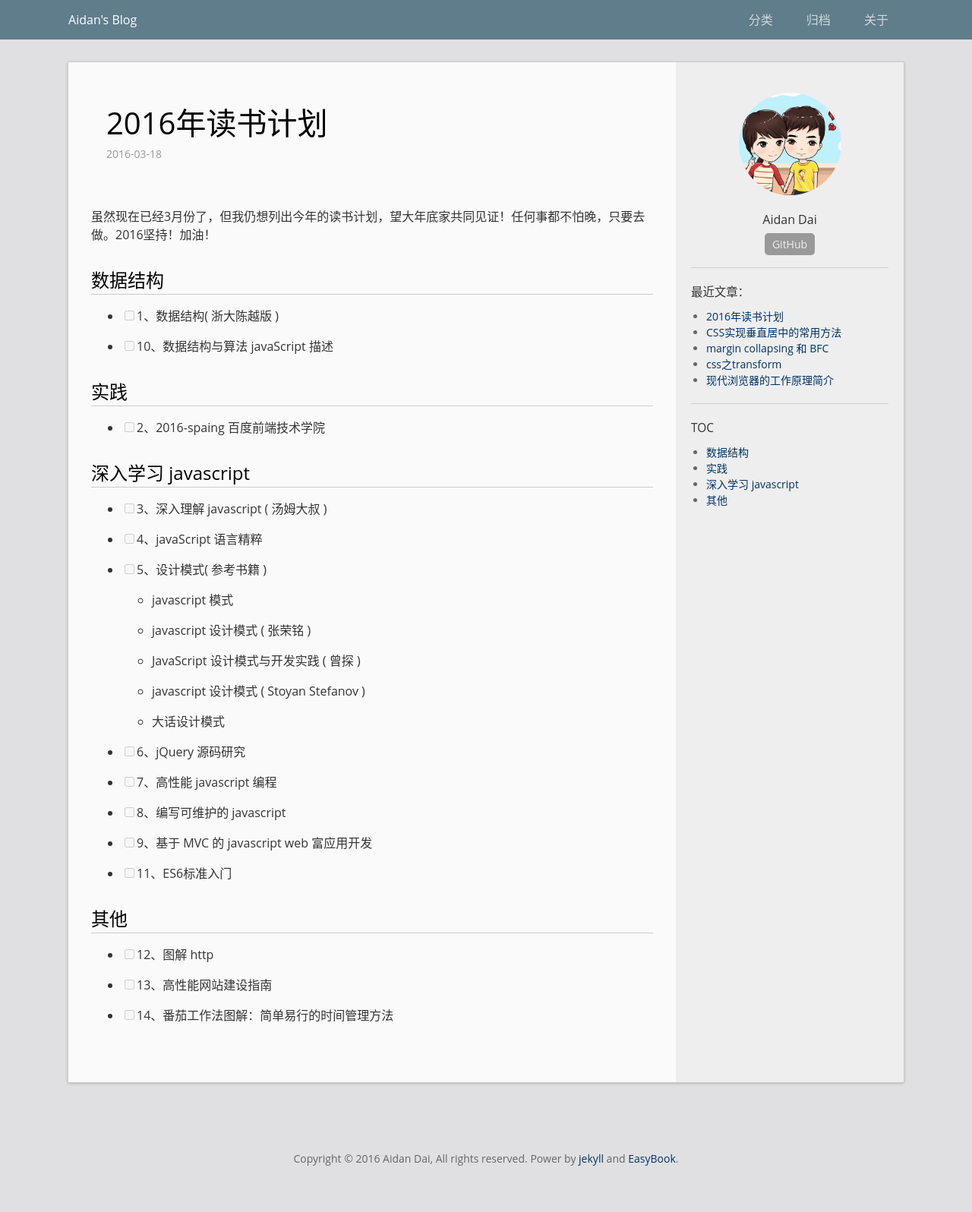
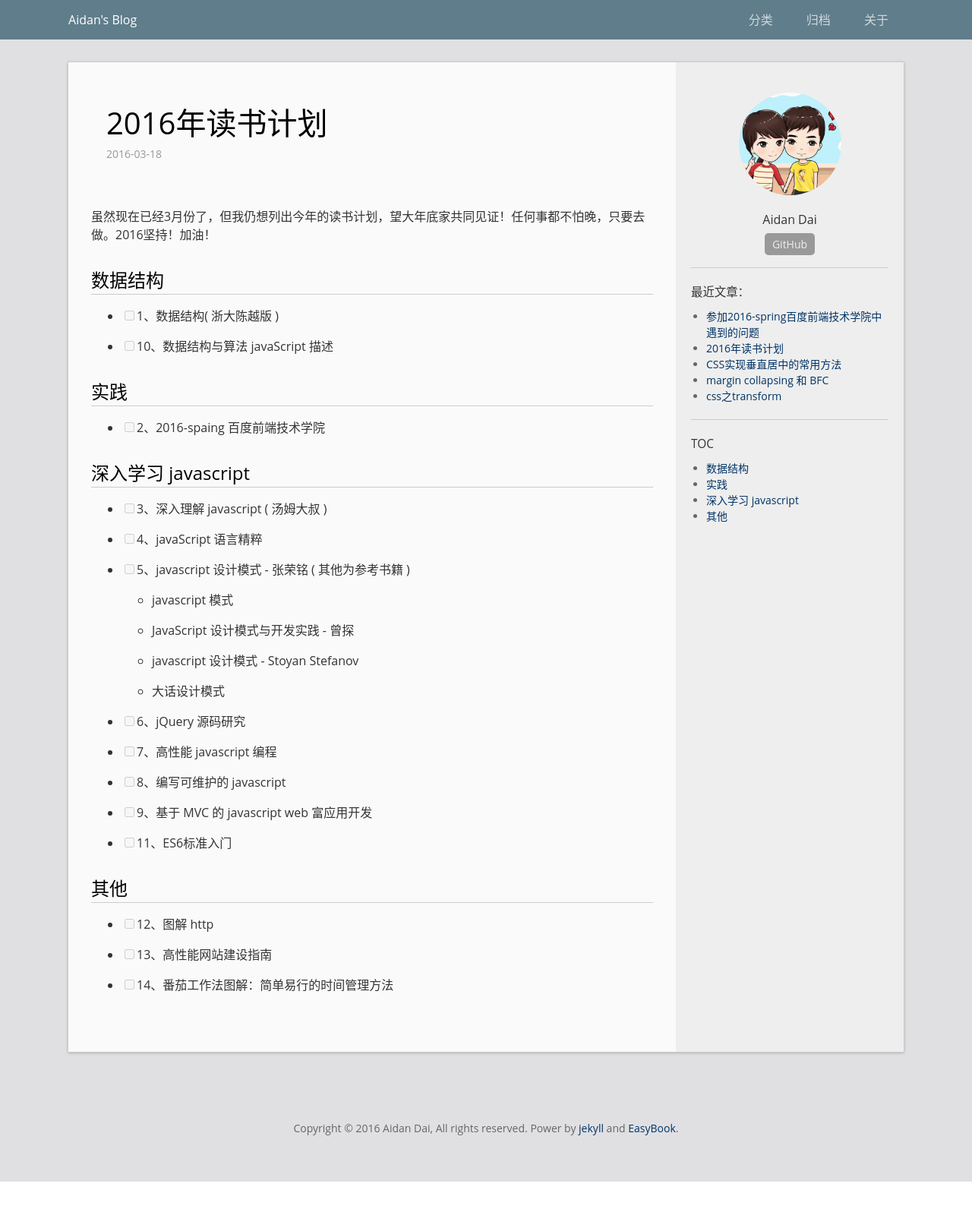
Before and after one commit to shengxiazi/AidanDai.github.io, a Jekyll site: the page built from _posts/2016-03-18-plan-for-2016.md, in a window 1280 px wide. Shown: the whole page at 76% size. Built offline with Jekyll 4.4.1, drawn with Linux system fonts in a browser that asks for light colours; comment, search, counter and statistics services are not loaded; after the commit the page ends 1556 px from its top, so only the background shows below that.

Commit message:
add a post - 2016-spring-baidu-ife-confues

````diff
--- a/_includes/head.html
+++ b/_includes/head.html
@@ -11,4 +11,13 @@
   <link rel="canonical" href="{{ page.url | replace:'index.html','' | prepend: site.baseurl | prepend: site.url }}">
   <link rel="alternate" type="application/rss+xml" title="{{ site.title }}" href="{{ "/feed.xml" | prepend: site.baseurl | prepend: site.url }}" />
   <base target="_blank">
+  <style type="text/css">
+    .ballot_box_with_check:before {
+      content: "\2611\ ";
+    }
+
+    .ballot_box:before {
+      content: "\2610\ ";
+    }
+  </style>
 </head>
--- a/_layouts/post.html
+++ b/_layouts/post.html
@@ -9,7 +9,7 @@
   </header>
 
   <article class="post-content">
-    {{ content }}
+    {{ content | replace: '<p>[ ]', '<p><span class="ballot_box"></span>' | replace: '<p>[x]', '<p><span class="ballot_box_with_check"></span>' | replace: '<li>[ ]', '<li><span class="ballot_box"></span>' | replace: '<li>[x]', '<li><span class="ballot_box_with_check"></span>'  }}
   </article>
 
   {% include comment.html %}
--- a/_posts/2016-03-18-plan-for-2016.md
+++ b/_posts/2016-03-18-plan-for-2016.md
@@ -24,17 +24,15 @@
 
 - [ ] 4、javaScript 语言精粹
 
-- [ ] 5、设计模式( 参考书籍 )
+- [ ] 5、javascript 设计模式 - 张荣铭 ( 其他为参考书籍 )
 
-    - javascript 模式
+	- javascript 模式
 
-    - javascript 设计模式 ( 张荣铭 )
+	- JavaScript 设计模式与开发实践 - 曾探
 
-    - JavaScript 设计模式与开发实践 ( 曾探 )
+	- javascript 设计模式 - Stoyan Stefanov
 
-    - javascript 设计模式 ( Stoyan Stefanov )
-
-    - 大话设计模式
+	- 大话设计模式
 
 - [ ] 6、jQuery 源码研究
 
--- /dev/null
+++ b/_posts/2016-03-19-2016-spring-baidu-ife-confuse.md
@@ -0,0 +1,115 @@
+---
+layout: post
+title:  "参加2016-spring百度前端技术学院中遇到的问题"
+date:   2016-03-19
+categories: web
+tags: html css
+---
+
+先说说这次参加2016-spring百度前端技术学院
+
+## 突兀的&lt;P&gt;
+
+# 突兀的p元素
+
+在参加2016-spring百度前端技术学院做任务七的时候，遇到了如下问题：
+
+![突兀的p](/asset/image/article/ploat-relative.jpg)
+
+## 简单问题描述：
+
+这种情况是什么原因造成的？
+
+[在线预览：任务七（实现常见的技术产品官网的页面架构及样式布局）](http://ife-shsf.github.io/work.html)
+
+[代码：task1_07.html](https://github.com/ife-SHSF/ife-SHSF.github.io/tree/master/assets/work/AidanDai)
+
+## 在一些研究基础上描述问题
+
+先说说我写这个的思路，方便大神解决问题！
+
+```html
+	<section class="part-four">
+		<div class="layer"></div>
+		<h1>查找新世界城市活动信息</h1>
+		<hr/>
+		<p>每个城市都有不同的活动信息，请自主查询您所需要了解的城市！</p>
+		<div class="search">
+			<select>
+				<option>中国</option>
+			</select>
+			<select>
+				<option class="test">省份</option>
+				<option class="test">北京市</option>
+				<option class="test">天津市</option>
+				<option class="test">河北省</option>
+				<option class="test">陕西省</option>
+				<option class="test">内蒙古自治区</option>
+				<option class="test">辽宁省</option>
+			</select>
+			<select>
+				<option>城市</option>
+			</select>
+			<button>搜&nbsp;&nbsp;&nbsp;&nbsp;&nbsp;&nbsp;索</button>
+		</div>
+	</section>
+	<section class="part-five">
+		<ul>
+			<li>
+				<div class="bg bg01"></div>
+				<p class="title">北京活动</p>
+				<p>新社区大联盟</p>
+			</li>
+			<li>
+				<div class="bg bg02"></div>
+				<p class="title">上海活动</p>
+				<p>新上海新夜景探索</p>
+			</li>
+			<li>
+				<div class="bg bg03"></div>
+				<p class="title">深圳活动</p>
+				<p>全新海岸线观察点</p>
+			</li>
+			<li>
+				<div class="bg bg04"></div>
+				<p class="title">香港活动</p>
+				<p>奢侈消费大派送</p>
+			</li>
+		</ul>
+	</section>
+```
+
+## part four的实现：
+
+1、&lt;section class="part-four&gt;定高定宽，常规文档流
+
+2、由于 ![css3 model box](http://img.blog.csdn.net/20151121133821143)
+
+所以为了实现透明度0.2，使用&lt;div class="layer&gt;遮罩层，和 section 等高等宽
+
+3、由于遮罩层实现的影响，所以part four 的其他元素便使用相对定位，使其达到图示效果
+
+4、继续往下写，发现 part five 部分中的一个 p 元素十分异常，看上去有了高度（实际上什么样式都没有）
+
+经过我们小组讨论，得出以下结论,但还是不能理解float和relative情况下造成的布局混乱，实在想不明白，网上查询大都只是单独讲解float和position的知识点；而没有找到这两者对浏览器渲染造成的影响
+
+虽然 relative 定位不影响其他元素，就是不脱离文档流；换句话说也就是仍然占他原本占的位子，只是z-index变大，相对原始位置漂浮到指定地方
+
+可能有人会问那 part five 所有的元素都应该往下，而不应该在现在图中的位置；个人觉得relative改变只是只是把我们所理解的三维盒子移动了,而他原本的渲染时占位用的东西任然还在原地，暂且说成BFC吧，而absolute把元素连带BFC都拿走了，而part four中元素的BFC都在section盒子中，layer遮罩层只是把其他元素的三维盒模型赶了出来，现在通过relative 我又把这些元素的三维盒模型给赶了回去，所以就形成了part five中部分元素紧跟part four.
+
+可悲催是search 部分的子元素是浮动的，形成了新的BFC,不在受原来BFC的约束！我们通过relative只是强行把这些元素的三维盒子赶回了part five的section中！于是乎在成了现在这种局面？他死死的占据了那块位置，当然这只是猜想！还是想请大牛们解释下到底是为啥？
+
+另一个猜想：从结果来看，浏览器貌似是先渲染了search部分子元素的flaot,创建新的BFC,解除默认形成的section中BFC的约束；然后在对search整体相对定位，我们只是把这个元素三维盒子移到我们想要的位置，float创建BFC的位置它是继续站着吗？
+
+实在是不太明白，请大牛们帮忙解答下疑惑？
+
+当然仅仅想解决目前的bug的人就别回答了吧！解决bug还是会的！只想知道这是什么原因造成的？
+
+
+## 诡异的 float
+
+## css 之继承
+
+## 元素居中问题（Normal flow、BEF、IFC、Out of normal flaow）
+
+## 图片优化问题
````
Also changed, not shown: asset/images/article/float-relative.jpg (added), asset/images/article/unexpected-p.jpg (added).
